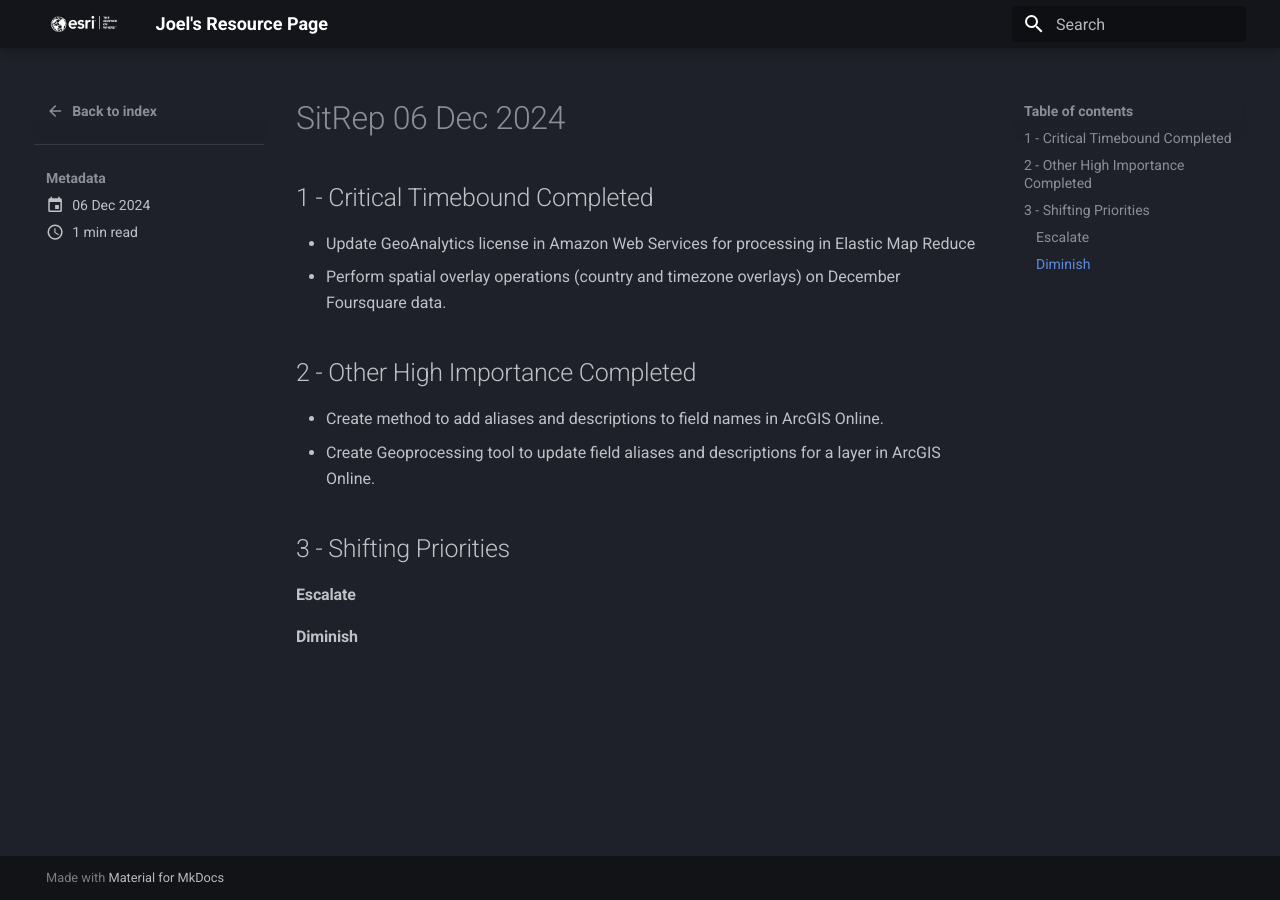
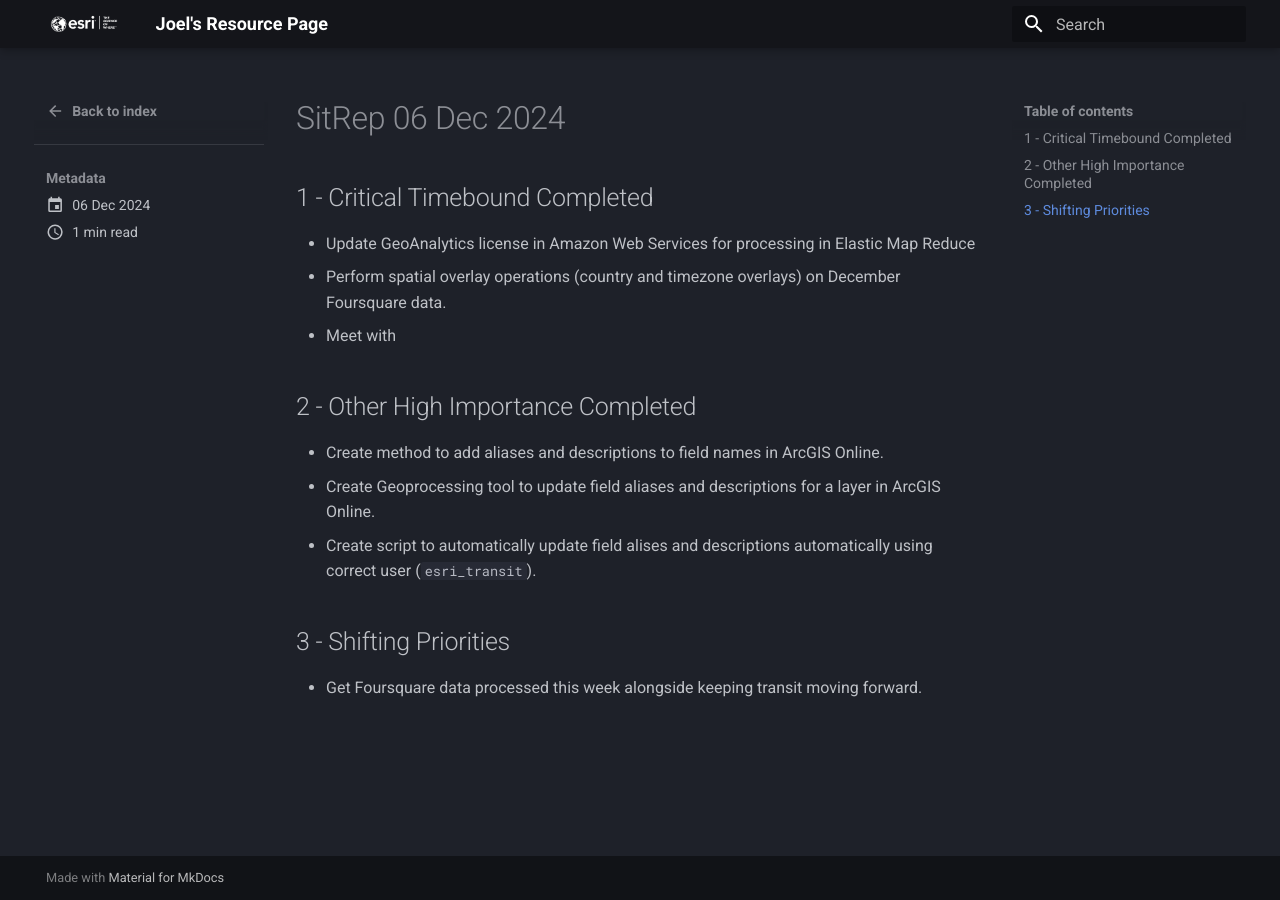
Before and after one commit to knu2xs/esri-resource-page, an MkDocs documentation site: the page built from docs/sitreps/posts/sitrep_20241206.md, in a window 1280 px wide. Built offline with MkDocs 1.6.1 and Material for MkDocs 9.7.7, drawn with Linux system fonts in a browser that asks for light colours.

Commit message:
update sitreps

```diff
--- a/docs/sitreps/posts/sitrep_20241206.md
+++ b/docs/sitreps/posts/sitrep_20241206.md
@@ -8,14 +8,14 @@
 
 - Update GeoAnalytics license in Amazon Web Services for processing in Elastic Map Reduce
 - Perform spatial overlay operations (country and timezone overlays) on December Foursquare data.
+- Meet with
 
 ## 2 - Other High Importance Completed
 
 - Create method to add aliases and descriptions to field names in ArcGIS Online.
 - Create Geoprocessing tool to update field aliases and descriptions for a layer in ArcGIS Online.
+- Create script to automatically update field alises and descriptions automatically using correct user (`esri_transit`).
 
 ## 3 - Shifting Priorities
 
-#### Escalate
-
-#### Diminish
+- Get Foursquare data processed this week alongside keeping transit moving forward.
```
